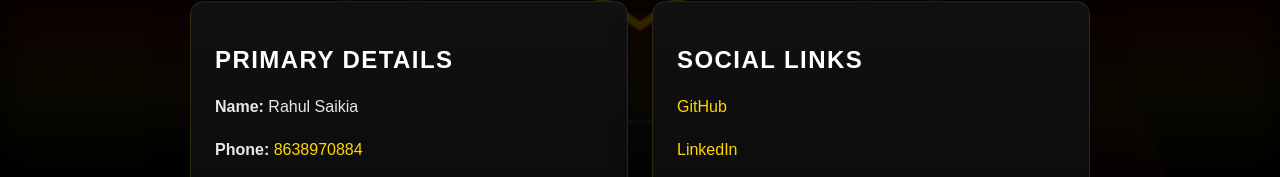
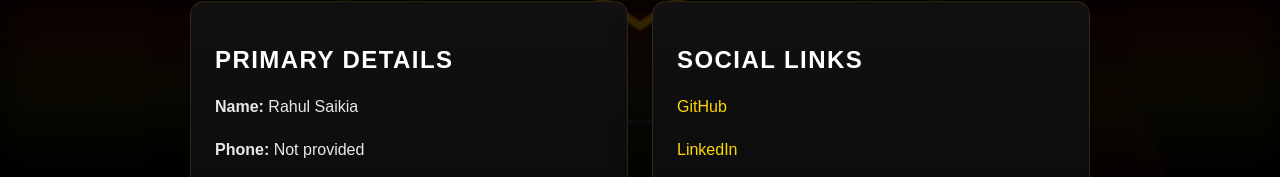
Before and after one commit to RahulSaikia0025/AEGISX, a plain HTML site: page contact.html in a window 1280 px wide. Shown: the part 398-575 px from the top of the page. Drawn offline with Linux system fonts and the light colour scheme.

Commit message:
Update contact.html

```diff
--- a/contact.html
+++ b/contact.html
@@ -47,7 +47,7 @@
     <div class="card fade">
       <h2>Primary Details</h2>
       <p><strong>Name:</strong> Rahul Saikia</p>
-      <p><strong>Phone:</strong> <a href="tel:8638970884">8638970884</a></p>
+      <p><strong>Phone:</strong> Not provided</p>
       <p><strong>Location:</strong> Biswanath, Assam (presently in Vapi, Gujarat)</p>
       <p><strong>Email:</strong> Not provided</p>
     </div>
```
